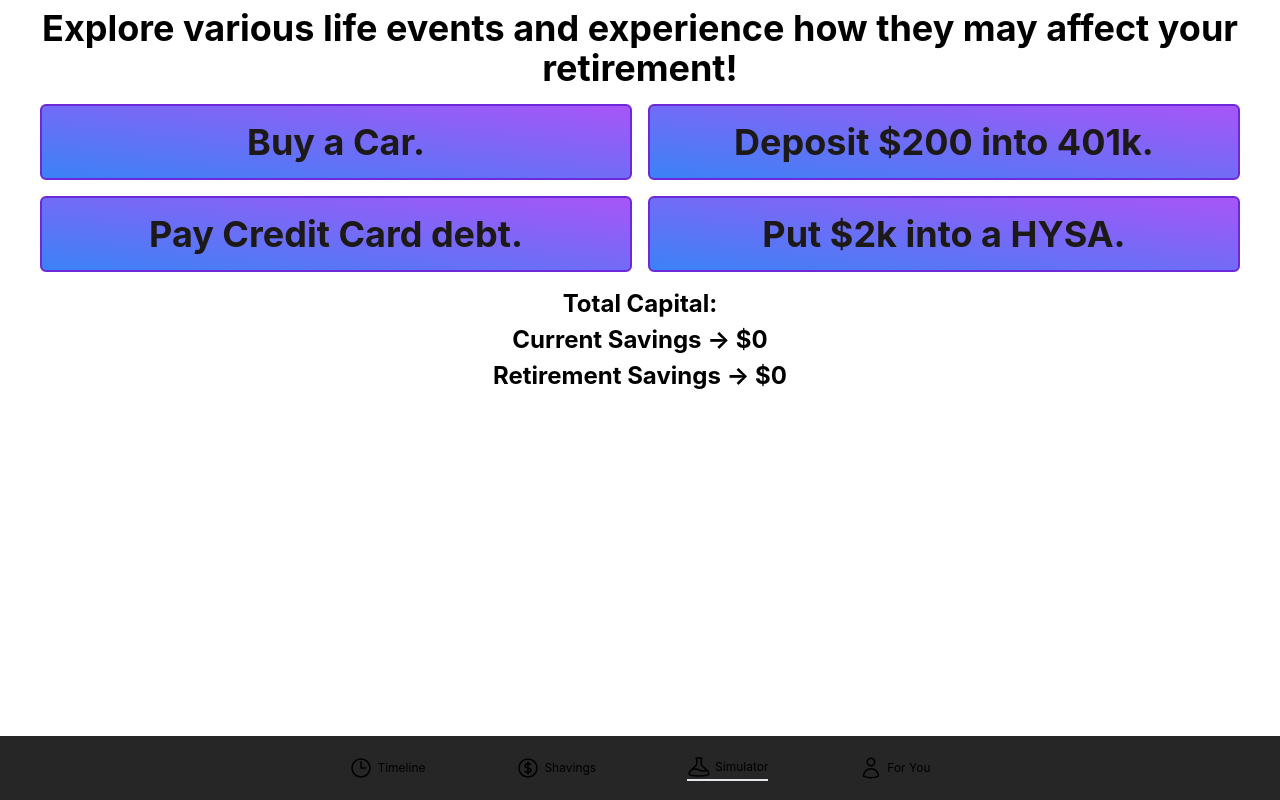
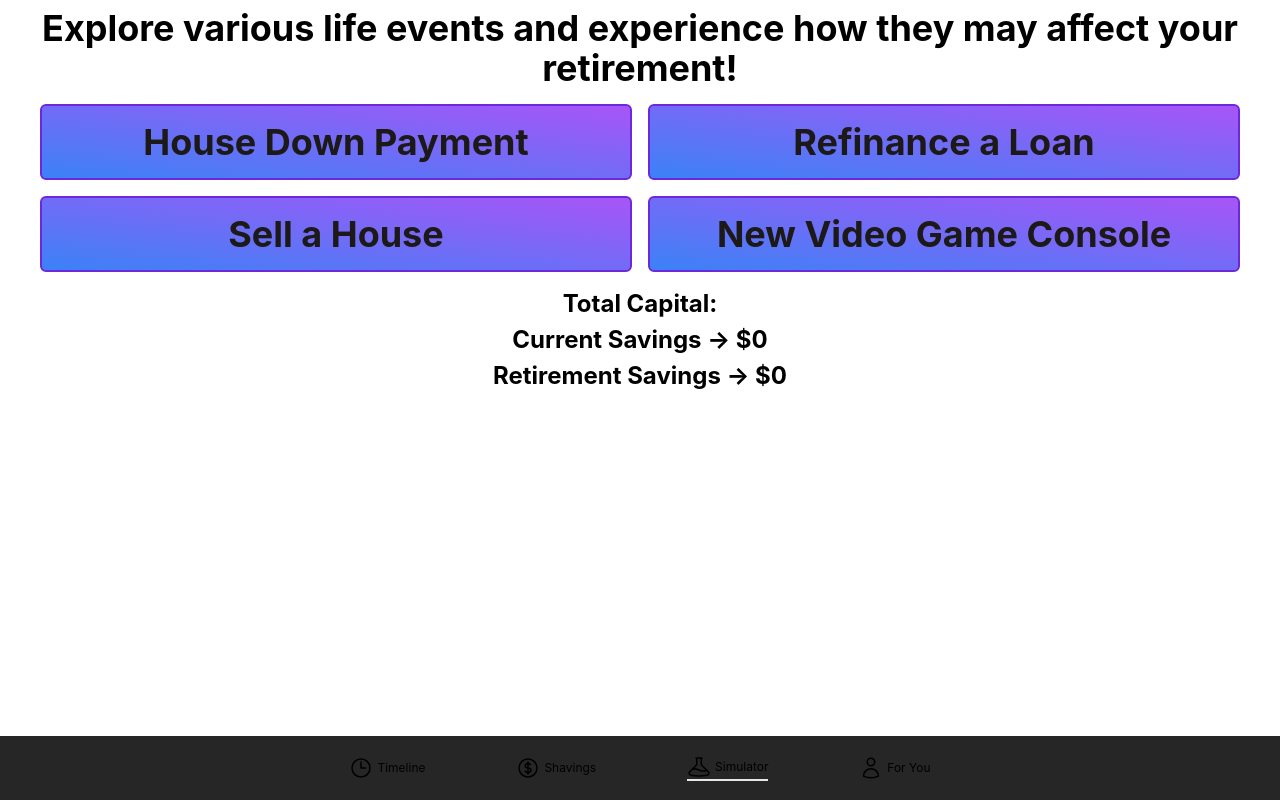
Before and after one commit to jacksonwelsh/hackdfw22, a Next.js app: page /simulator in a window 1280 px wide. Built offline with nearby package versions, Linux system fonts and the light colour scheme.

Commit message:
Randomly generate cells on sim page. WIP

```diff
--- a/assets/scenarios.json
+++ b/assets/scenarios.json
@@ -5,8 +5,60 @@
       "cost": -20000
     },
     {
-      "name": "Sell a car",
+      "name": "Deposit into your 401k",
+      "cost": 10500
+    },
+    {
+      "name": "New Video Game Console",
+      "cost": -500
+    },
+    {
+      "name": "Invest into HYSA",
+      "cost": 2000
+    },
+    {
+      "name": "Invest in Crypto",
+      "cost": -5000
+    },
+    {
+      "name": "Go on Vacation",
+      "cost": -2000
+    },
+    {
+      "name": "Accidental Hospital Bill",
+      "cost": -15000
+    },
+    {
+      "name": "House Down Payment",
+      "cost": -90000
+    },
+    {
+      "name": "Have a Child",
+      "cost": -180000
+    },
+    {
+      "name": "Rotting Floorboards",
+      "cost": -3000
+    },
+    {
+      "name": "Sell a House",
+      "cost": 350000
+    },
+    {
+      "name": "Buy a Boat",
+      "cost": -40000
+    },
+    {
+      "name": "Funeral for Family Member",
+      "cost": -4000
+    },
+    {
+      "name": "Refinance a Loan",
       "cost": 20000
+    },
+    {
+      "name": "Car Repair",
+      "cost": -1200
     }
   ]
 }
--- a/pages/simulator.tsx
+++ b/pages/simulator.tsx
@@ -2,10 +2,16 @@ import type { NextPage } from "next";
 import Link from "next/link";
 import { useState, useEffect } from "react";
 import Card from "../components/Card";
+import events from "../assets/scenarios.json";
 
 const Simulator: NextPage = () => {
   const [savings, calcSavings] = useState(0)
   const [retSavings, calcRet] = useState(0)
+
+  var cell1 = generateCell()
+  var cell2 = generateCell()
+  var cell3 = generateCell()
+  var cell4 = generateCell()
 
   useEffect(() => {
     if (savings < 0) {
@@ -25,16 +31,16 @@ const Simulator: NextPage = () => {
       </div>
       <div className="grid grid-cols-2 gap-4 my-4 px-10 text-center">
         <Card className="border-2 border-violet-700 bg-gradient-to-tr from-blue-500 to-purple-500 text-stone-900">
-          <h2 onClick={() => calcSavings(savings - 20000)}>Buy a Car.</h2>
+          <h2 onClick={() => calcSavings(savings + cell1.cost)}>{cell1.name}</h2>
         </Card>
         <Card className="border-2 border-violet-700 bg-gradient-to-tr from-blue-500 to-purple-500 text-stone-900">
-          <h2 onClick={() => calcSavings(savings + 200)}>Deposit $200 into 401k.</h2>
+          <h2 onClick={() => calcSavings(savings + cell2.cost)}>{cell2.name}</h2>
         </Card>
         <Card className="border-2 border-violet-700 bg-gradient-to-tr from-blue-500 to-purple-500 text-stone-900">
-          <h2 onClick={() => calcSavings(savings - 5000)}>Pay Credit Card debt.</h2>
+          <h2 onClick={() => calcSavings(savings - cell3.cost)}>{cell3.name}</h2>
         </Card>
         <Card className="border-2 border-violet-700 bg-gradient-to-tr from-blue-500 to-purple-500 text-stone-900">
-          <h2 onClick={() => calcSavings(savings + 2000)}>Put $2k into a HYSA.</h2>
+          <h2 onClick={() => calcSavings(savings + cell4.cost)}>{cell4.name}</h2>
         </Card>
       </div>
       <h3 className="text-center">Total Capital:</h3>
@@ -42,6 +48,18 @@ const Simulator: NextPage = () => {
       <h3 className="text-center">Retirement Savings &rarr; ${retSavings}</h3>
     </main>
   );
+
+  function getRandomIntInclusive(min: number, max: number) {
+    min = Math.ceil(min);
+    max = Math.floor(max);
+    return Math.floor(Math.random() * (max - min + 1) + min); // The maximum is inclusive and the minimum is inclusive
+  }
+
+  function generateCell() {
+    return events.tiles[getRandomIntInclusive(0, 14)]
+  }
+
+
 };
 
 export default Simulator;
```
